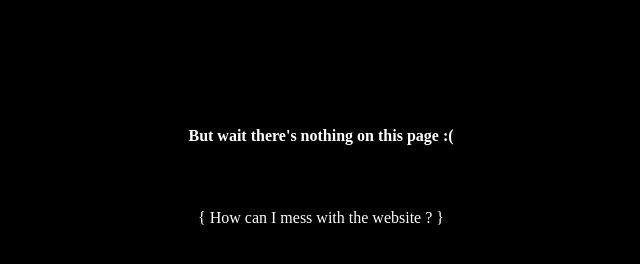
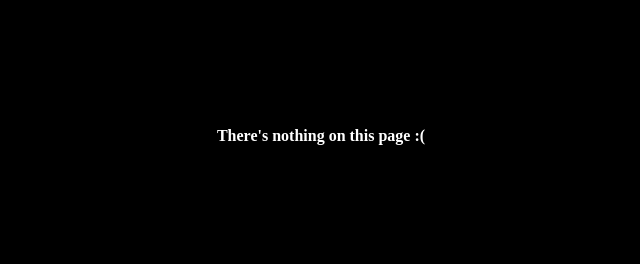
Before and after one commit to anshdhinhgra47/uw-ctf, a plain HTML site: page index.html in a window 1280 px wide. Shown: the part 102-366 px from the top of the page, without its empty margins (319-959 px from the left). Drawn offline with Linux system fonts and the light colour scheme.

Commit message:
Add files via upload

```diff
--- a/ctf-key.css
+++ b/ctf-key.css
@@ -21,15 +21,12 @@ body {
 
 #ctf-final-key {
     display: none;
-    /* Yayy!! You finally found the key:
+    /*
+    Here's the key:
 
-    rTy86deqU1nalMz
+    418bf76abfed4e04
 
     Keep in mind the format while submitting your flag: uwCTF{the_final_key}
-    Enter the key inside the braces, without any spaces
+    Enter the key inside the braces without any spaces
     */
 }
-
-#clue-1 {
-    text-align: center;
-}
--- a/index.css
+++ b/index.css
@@ -17,7 +17,3 @@ body {
     text-align: center;
     padding: 5%;
 }
-
-#clue-1 {
-    text-align: center;
-}
--- a/index.html
+++ b/index.html
@@ -10,14 +10,11 @@
 <body>
     <h1 id="main-heading">This is a web challenge</h1>
     <div>
-        <h4 id="sad-comment">But wait there's nothing on this page :(</h4>
-        <p id="clue-1">{ How can I mess with the website ? }</p>
+        <h4 id="sad-comment">There's nothing on this page :(</h4>
     </div>
     <div>
-        <!-- So close! one more <div> come on!! -->
         <div>
-            <!-- Ok so here's the hint:
-            Access the site's robots.txt file and you shall have the link to the flag! -->
+            <!-- Clue - 1: Access the site's robots.txt file and you shall have the link to the flag! -->
         </div>
     </div>
 </body>
```
Also changed, not shown: ctf-key.html (+2 -6 lines).
